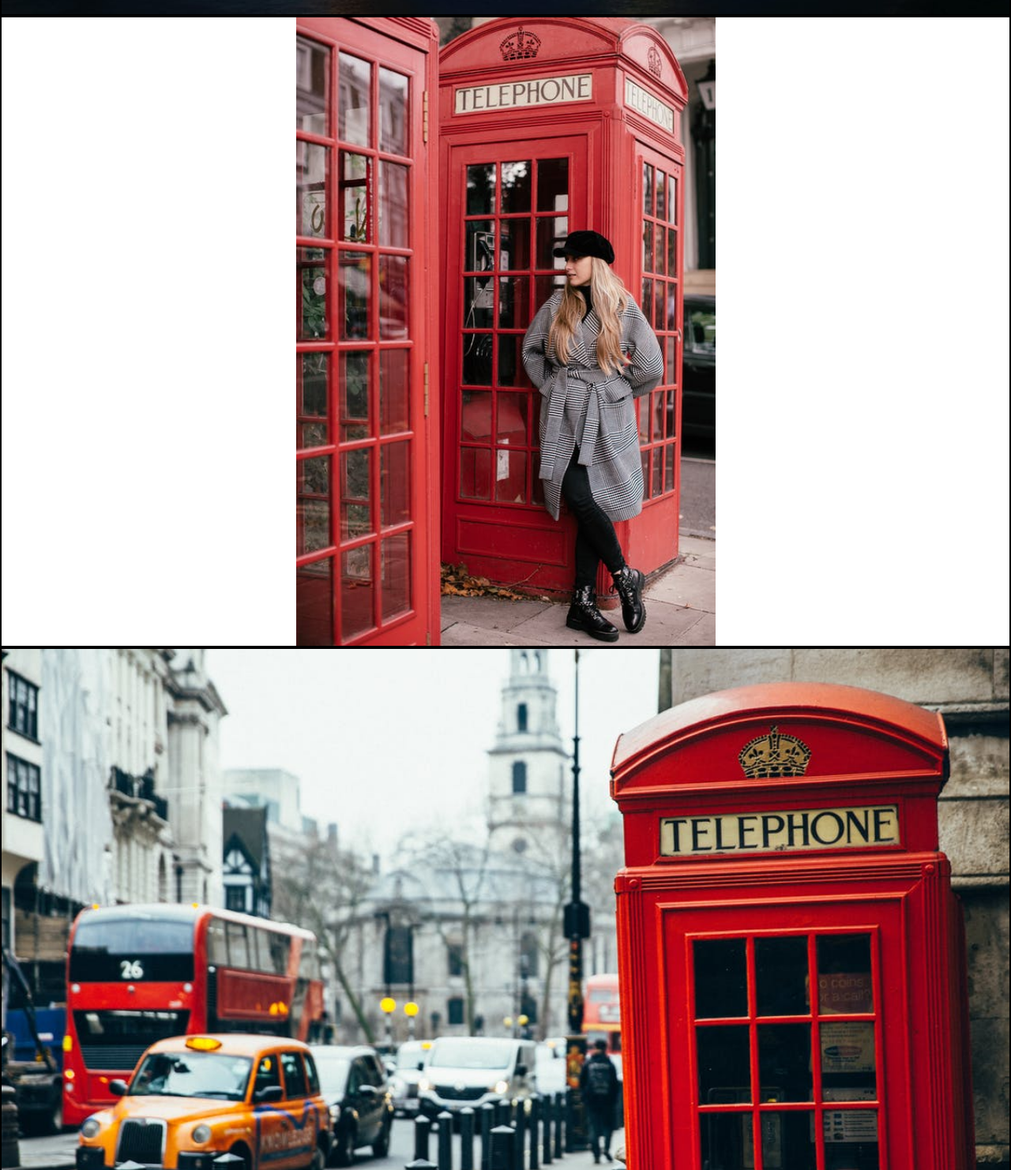
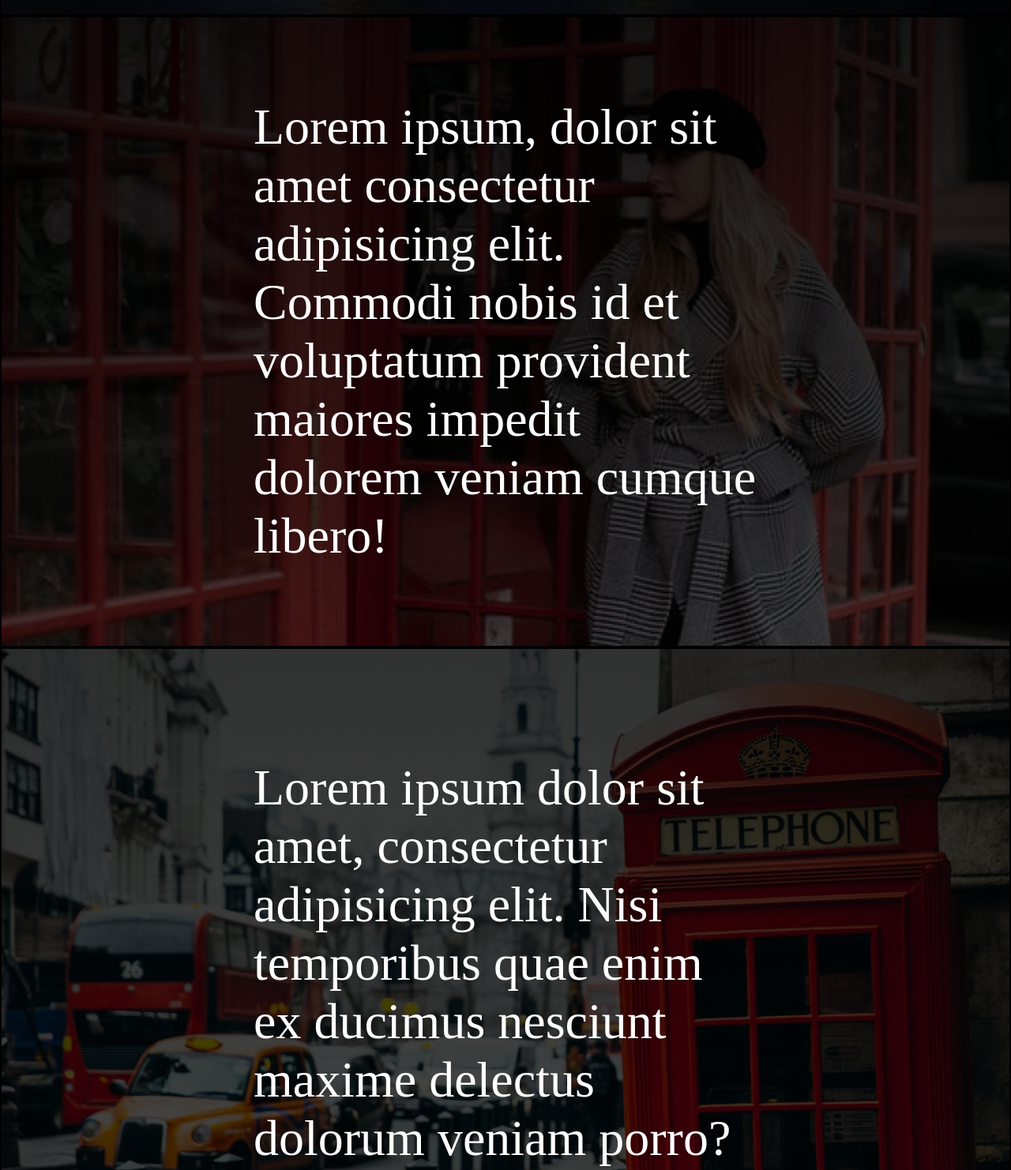
Before and after one commit to RustamovRRR/basicStyles, a plain HTML site: page backgroundImages/index.html in a window 1280 px wide. Shown: the part 780-2262 px from the top of the page at 79% size. Drawn offline with Linux system fonts and the light colour scheme.

Commit message:
using rgba in liner-gradient as an overlay for background

```diff
--- a/backgroundImages/index.html
+++ b/backgroundImages/index.html
@@ -8,8 +8,23 @@
     <title>Background Images</title>
   </head>
   <body>
-    <div class="bridge"><p>Background Attachment</p></div>
-    <div class="girl"></div>
-    <div class="telephone"></div>
+    <div class="bridge">
+      <p>
+        Lorem ipsum dolor sit amet consectetur adipisicing elit. Sequi, quos temporibus. Dignissimos explicabo repellat necessitatibus quaerat nulla. Ut, asperiores odio.
+      </p>
+    </div>
+    <div class="girl">
+      <p>
+        Lorem ipsum, dolor sit amet consectetur adipisicing elit. Commodi nobis
+        id et voluptatum provident maiores impedit dolorem veniam cumque libero!
+      </p>
+    </div>
+    <div class="telephone">
+      <p>
+        Lorem ipsum dolor sit amet, consectetur adipisicing elit. Nisi
+        temporibus quae enim ex ducimus nesciunt maxime delectus dolorum veniam
+        porro?
+      </p>
+    </div>
   </body>
 </html>
--- a/backgroundImages/style.css
+++ b/backgroundImages/style.css
@@ -5,31 +5,39 @@
 }
 div {
   border: 2px solid black;
+  font-size: 5rem;
 }
 .bridge {
-  background: url("./images/bridge.jpeg");
+  background: linear-gradient(rgba(0, 0, 0, 0.5), rgba(0, 0, 0, 0.5)),
+    url("./images/bridge.jpeg") center/cover no-repeat fixed;
   width: 100vw;
+
   min-height: 100vh;
+
   /* background-repeat: space; */
+
+  position: relative;
+}
+.girl {
+  background: linear-gradient(rgba(0, 0, 0, 0.9), rgba(0, 0, 0, 0.7)),
+    url("./images/girl.jpeg");
+  width: 100vw;
+  height: 100vh;
   background-repeat: no-repeat;
   background-size: cover;
   background-position: center;
   background-attachment: fixed;
-}
-.girl {
-  background: url("./images/girl.jpeg");
-  width: 100vw;
-  height: 100vh;
-  background-repeat: no-repeat;
-  background-size: contain;
-  background-position: center;
+  position: relative;
 }
 .telephone {
-  background: url("./images/telephone.jpeg");
+  background: linear-gradient(rgba(0, 0, 0, 0.8), rgba(0, 0, 0, 0.7)),
+    url("./images/telephone.jpeg");
   width: 100vw;
   height: 100vh;
   background-repeat: no-repeat;
   background-size: cover;
+  background-attachment: fixed;
+  position: relative;
 }
 p {
   font-size: 4rem;
```
